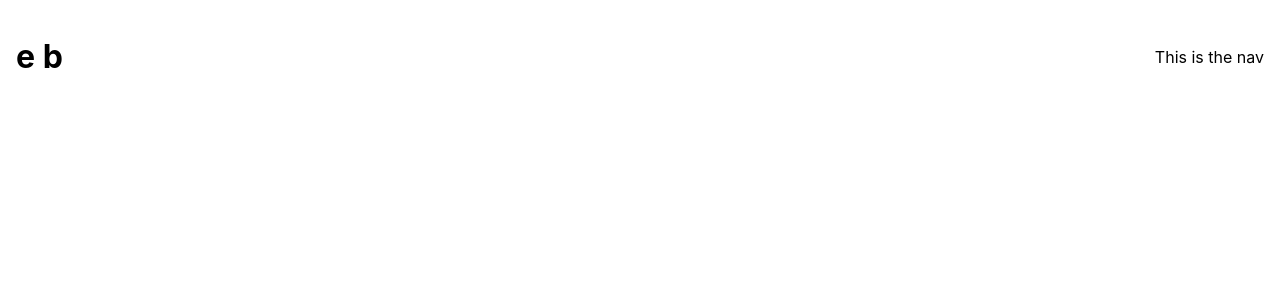
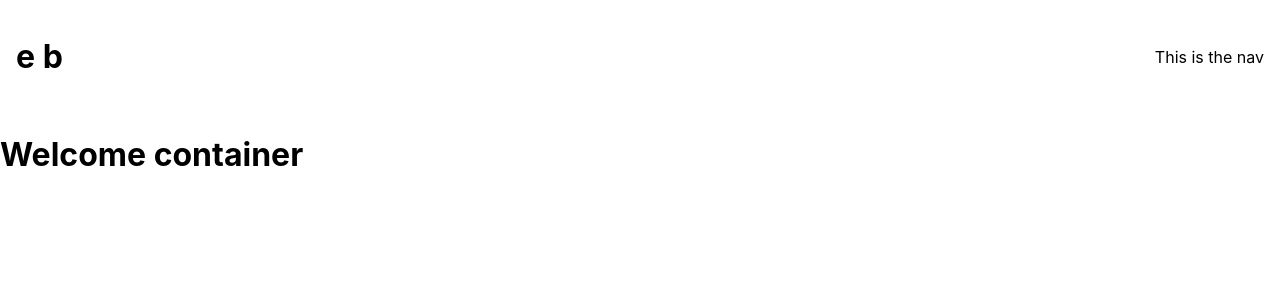
Before and after one commit to ethanBaird/portfolio, a React (Create React App) app: page / in a window 1280 px wide. Shown: the top 300 px of the page. Built offline with nearby package versions, Linux system fonts and the light colour scheme.

Commit message:
bolierplate Welcome Container

```diff
--- a/src/App.js
+++ b/src/App.js
@@ -3,6 +3,7 @@ import styled from "styled-components";
 import Nav from "./components/Nav";
 import Header from "./containers/Header";
 import Main from "./containers/Main";
+import Welcome from "./containers/Welcome";
 
 function App() {
 
@@ -10,6 +11,7 @@ function App() {
   return (
   <>
     <Header/>
+    <Welcome/>
   </>
 );
 }
--- a/src/containers/Welcome.js
+++ b/src/containers/Welcome.js
@@ -0,0 +1,5 @@
+const Welcome = () => {
+    return <h1>Welcome container</h1>
+}
+
+export default Welcome
```
